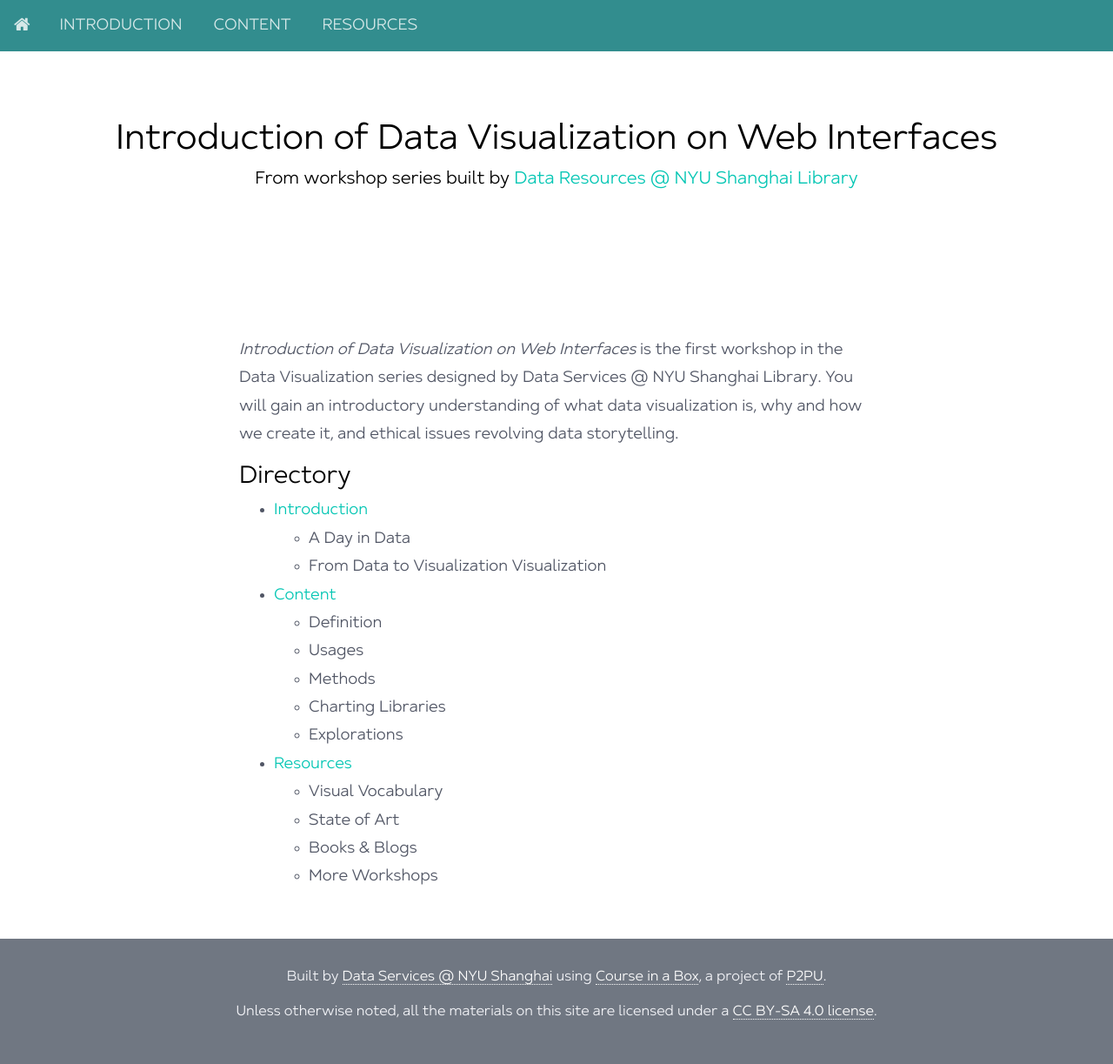
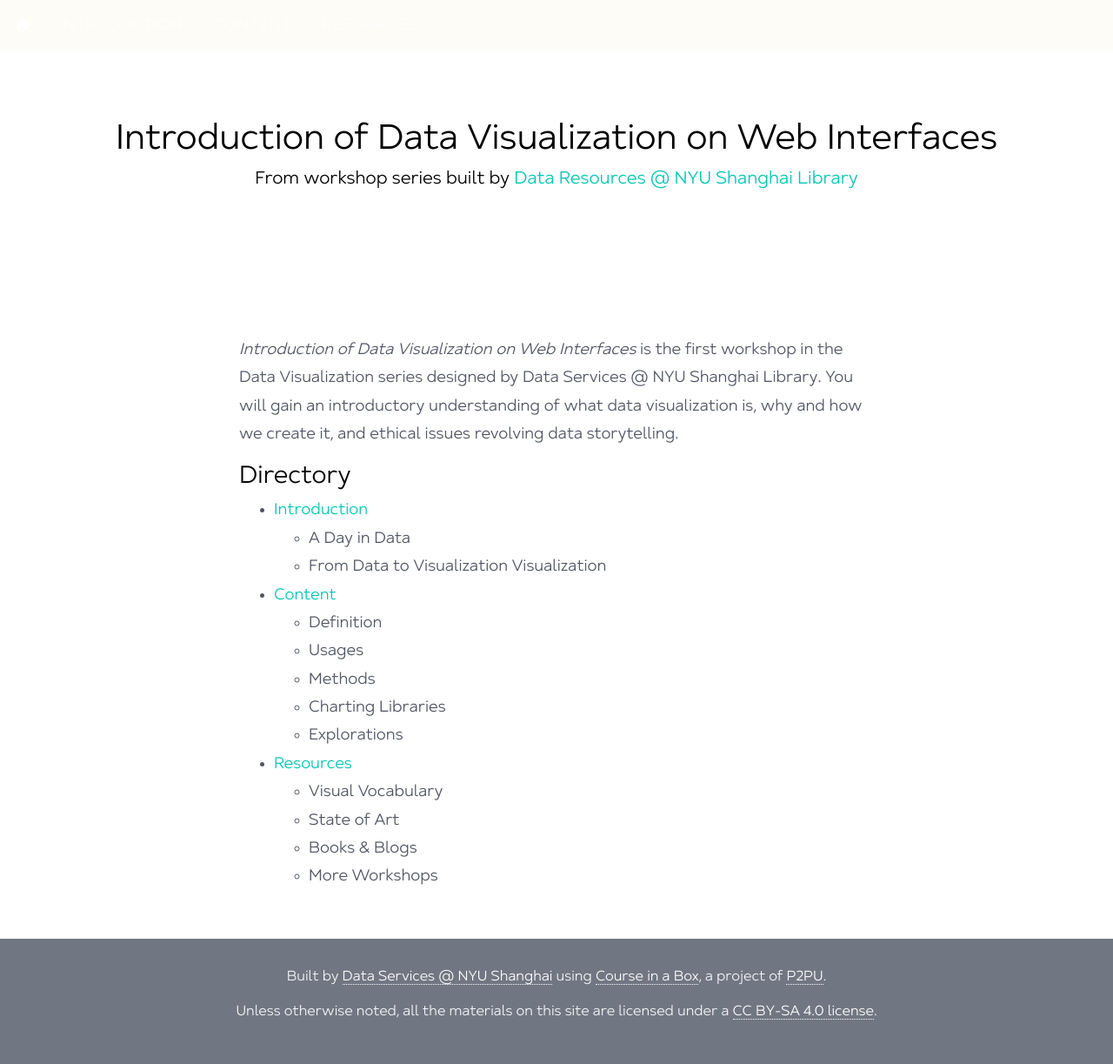
Before and after one commit to NYU-Shanghai-Data-Services/intro-to-data-viz, a Jekyll site: the page built from index.md, in a window 1280 px wide. Shown: the whole page at 87% size. Built offline with Jekyll 4.4.1, drawn with Linux system fonts in a browser that asks for light colours; nearby versions of some CDN libraries.

```diff
--- a/_sass/bootstrap/scss/utilities/_background.scss
+++ b/_sass/bootstrap/scss/utilities/_background.scss
@@ -11,7 +11,7 @@
 }
 
 .bg-new {
-  background-color: #328d8e !important
+  background-color: #FDFCF7 !important
 }
 
 .bg-transparent {
```
